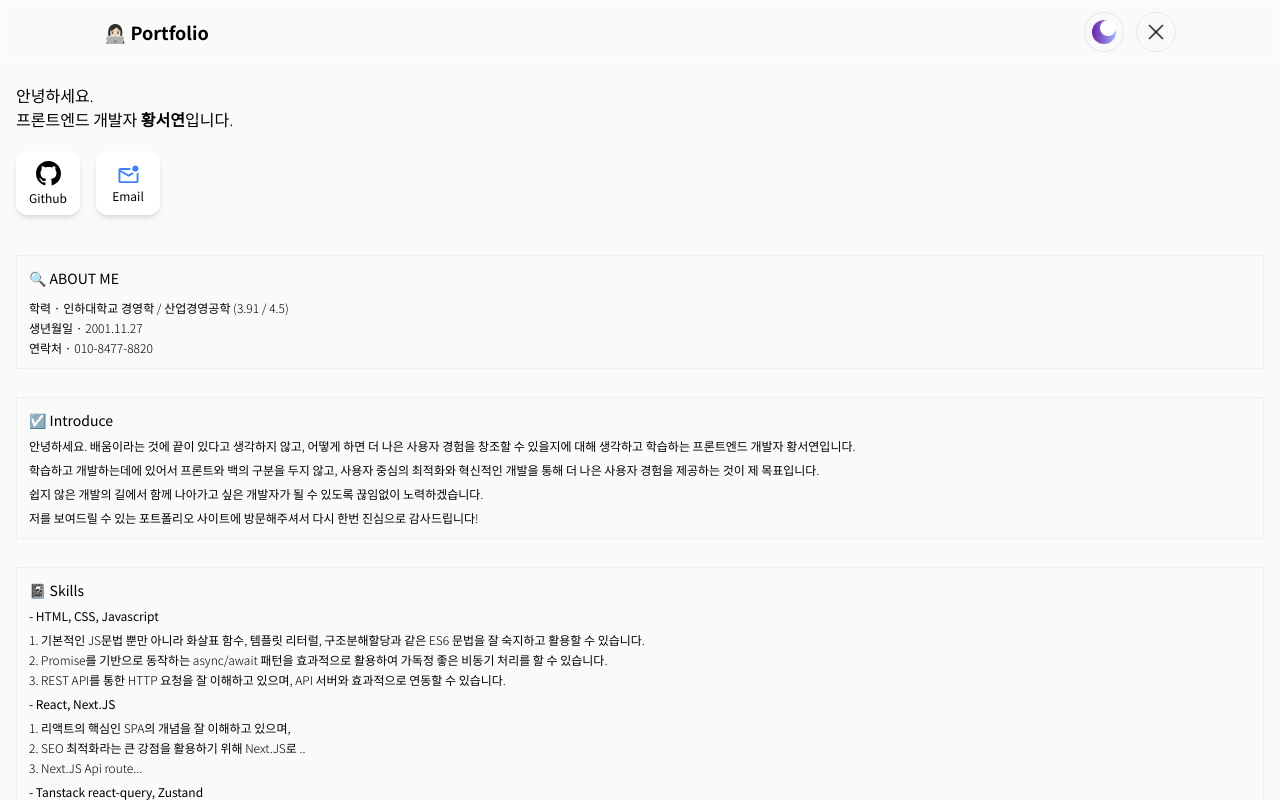
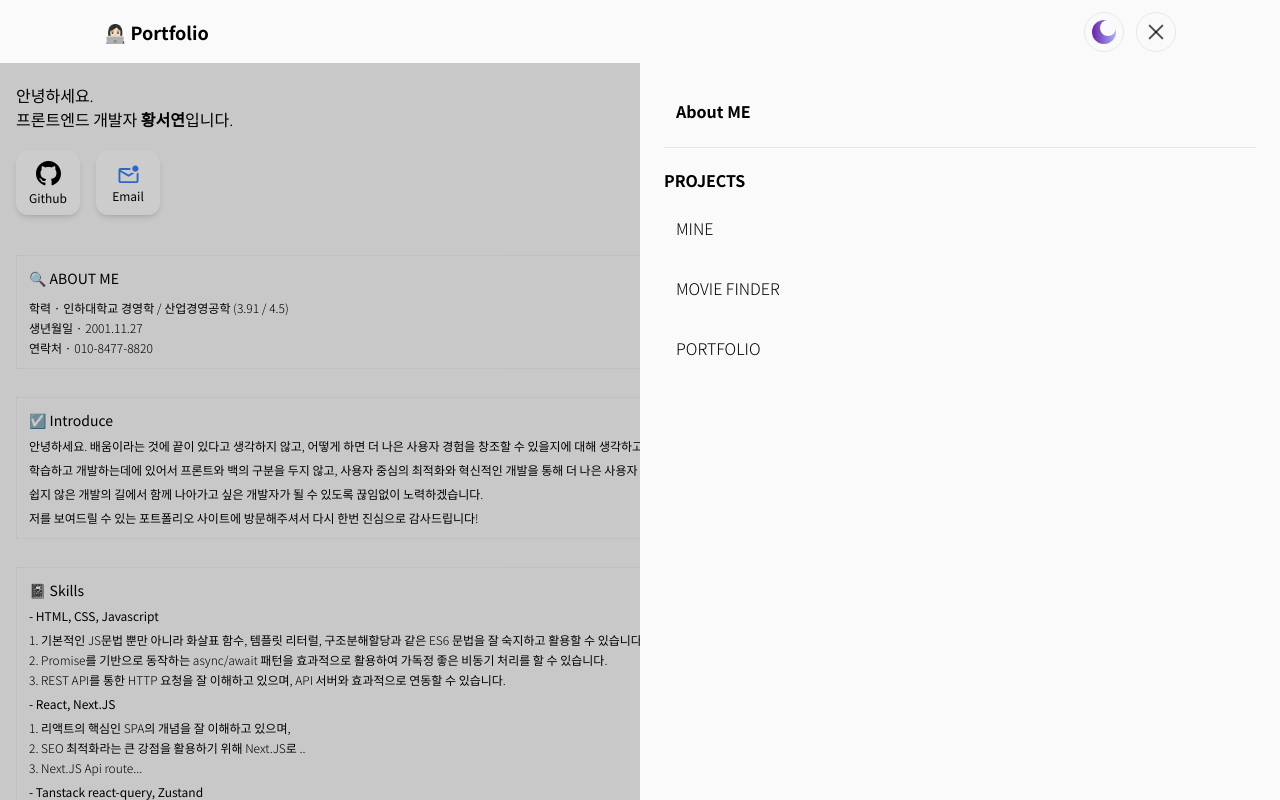
Before and after one commit to winternotseason/my-portfolio, a Next.js app: page /home in a window 1280 px wide. Both pictures are taken after a click on the element 1156 px from the left and 31 px from the top of the page. Built offline with nearby package versions, Linux system fonts and the light colour scheme.

Commit message:
accordian menu style

```diff
--- a/app/_component/SideMenu.tsx
+++ b/app/_component/SideMenu.tsx
@@ -1,11 +1,66 @@
-import React from 'react';
+"use client";
+import Link from "next/link";
+import React, { Dispatch, SetStateAction } from "react";
 
-const SideMenu = () => {
-    return (
-        <div>
-
+interface Props {
+  isMenuOpen: boolean;
+  setIsMenuOpen: Dispatch<SetStateAction<boolean>>;
+}
+const SideMenu = ({ isMenuOpen, setIsMenuOpen }: Props) => {
+  return (
+    <>
+      {/* 백드롭 */}
+      {isMenuOpen && (
+        <div className="fixed top-[63px] left-0 w-screen h-screen bg-black/20 z-40" />
+      )}
+      <div
+        className={`p-6  fixed z-50 w-full md:w-1/2 right-0 top-[63px] h-screen bg-primary transition-transform duration-300 ease-in-out ${
+          isMenuOpen ? "translate-x-0" : "translate-x-full"
+        }`}
+      >
+        <div className=" flex flex-col space-y-3 font-light">
+          <Link
+            onClick={() => {
+              setIsMenuOpen(false);
+            }}
+            href="/home"
+            className="w-full rounded-lg font-semibold p-3 hover:bg-gray-200 transition-colors duration-200"
+          >
+            About ME
+          </Link>
+          <hr />
+          <h1 className="font-semibold pt-2">PROJECTS</h1>
+          <Link
+            onClick={() => {
+              setIsMenuOpen(false);
+            }}
+            className="p-3 rounded-lg hover:bg-gray-200 transition-colors duration-200"
+            href="/"
+          >
+            MINE
+          </Link>
+          <Link
+            onClick={() => {
+              setIsMenuOpen(false);
+            }}
+            className="p-3 rounded-lg hover:bg-gray-200 transition-colors duration-200"
+            href="/"
+          >
+            MOVIE FINDER
+          </Link>
+          <Link
+            onClick={() => {
+              setIsMenuOpen(false);
+            }}
+            className="p-3 rounded-lg hover:bg-gray-200 transition-colors duration-200"
+            href="/"
+          >
+            PORTFOLIO
+          </Link>
         </div>
-    );
+      </div>
+    </>
+  );
 };
 
 export default SideMenu;
--- a/app/_component/ThemeButton.tsx
+++ b/app/_component/ThemeButton.tsx
@@ -23,7 +23,7 @@ export default function ThemeButton() {
       >
         {/* mini circle */}
         <div
-          className={`absolute right-0 w-4 h-4 rounded-full bg-white group-hover:bg-gray-200 transition-transform duration-300 ${
+          className={`absolute right-0 w-4 h-4 rounded-full bg-primary group-hover:bg-gray-200 transition-transform duration-300 ${
             theme === "dark" && "scale-0"
           }`}
         />
--- a/app/_component/header.tsx
+++ b/app/_component/header.tsx
@@ -2,6 +2,7 @@
 
 import { useState } from "react";
 import ThemeButton from "./ThemeButton";
+import SideMenu from "./SideMenu";
 
 const style =
   "w-5 h-[2px] bg-black/70 rounded-xl transition-transform duration-300 ease-in-out";
@@ -10,7 +11,7 @@ const Header = () => {
   const [isMenuOpen, setIsMenuOpen] = useState(false);
   const [isDarkMode, setIsDarkMode] = useState(false);
   return (
-    <header className="fixed z-50 top-0 w-full  h-16 dark:bg-gray-700 flex justify-center items-center backdrop-blur-sm border-b-[1px] border-white/20">
+    <header className="fixed z-50 top-0 w-full  h-16 dark:bg-gray-700 flex justify-center items-center bg-primary">
       <div className="w-full flex justify-between items-center px-6 max-w-[70rem]">
         <h1 className="text-lg font-bold cursor-default dark:text-indigo-500">
           👩🏻‍💻 Portfolio
@@ -38,6 +39,7 @@ const Header = () => {
           </div>
         </div>
       </div>
+      <SideMenu isMenuOpen={isMenuOpen} setIsMenuOpen={setIsMenuOpen} />
     </header>
   );
 };
--- a/app/home/page.tsx
+++ b/app/home/page.tsx
@@ -1,6 +1,7 @@
 "use client";
 
 import Image from "next/image";
+import Link from "next/link";
 import React, { useEffect, useState } from "react";
 
 const Home = () => {
@@ -11,7 +12,7 @@ const Home = () => {
     }, 6000);
   }, []);
   return (
-    <div className="flex flex-col px-4">
+    <div className="flex flex-col px-4 pb-5">
       <div className="w-full justify-around flex flex-col  font-light mt-5">
         {/* 소개 */}
         <div className="flex flex-col justify-center">
@@ -88,6 +89,7 @@ const Home = () => {
             진심으로 감사드립니다!
           </p>
         </div>
+        {/* Skills */}
         <div className="mt-7 text-xs border-[1px] border-dotted p-3">
           <h1 className="font-medium text-sm mb-2">📓 Skills</h1>
           <p className="font-medium mb-2">- HTML, CSS, Javascript</p>
@@ -128,6 +130,7 @@ const Home = () => {
           <p className="mb-2">- </p>
         </div>
       </div>
+      <Link href='/project' className="mt-4 hover:bg-black/60 transition-colors duration-200 self-end bg-black/70 w-fit text-white py-2 px-3 rounded-lg text-sm">► PROJECT</Link>
     </div>
   );
 };
--- a/tailwind.config.ts
+++ b/tailwind.config.ts
@@ -8,6 +8,9 @@ const config: Config = {
   ],
   theme: {
     extend: {
+      colors : {
+        primary : '#FAFAFA'
+      },
       backgroundImage: {
         "gradient-radial": "radial-gradient(var(--tw-gradient-stops))",
         "gradient-conic":
```
